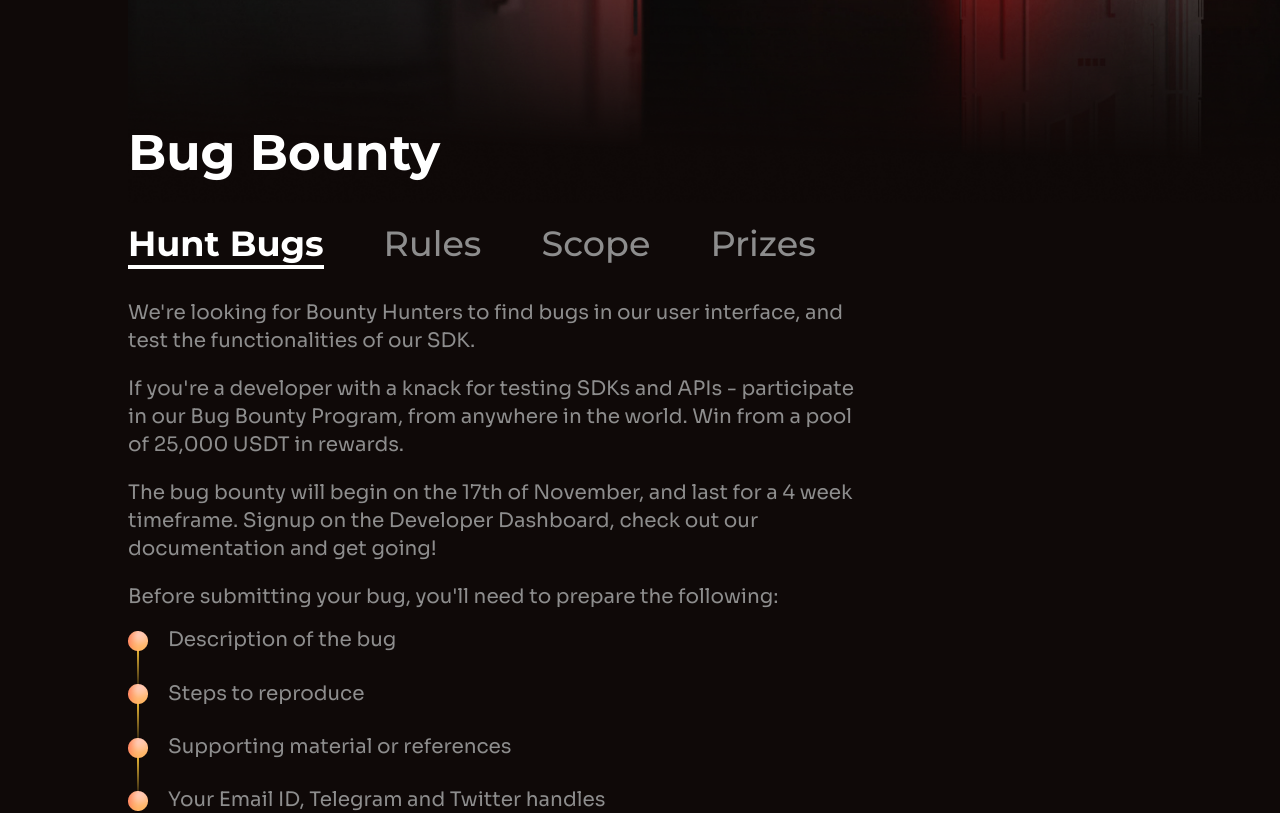
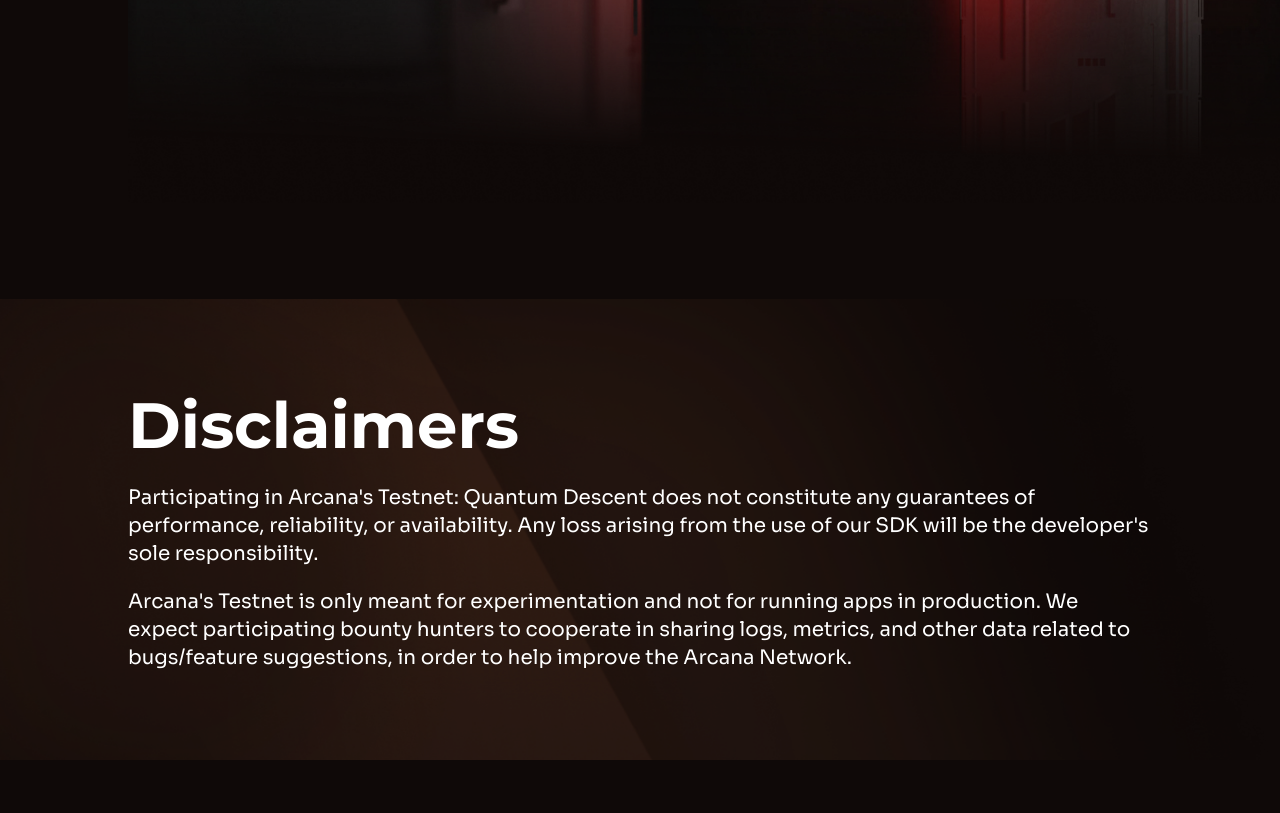
Before and after one commit to arcana-network/testnet-site, a Nuxt app: page / in a window 1280 px wide. Shown: the part 4640-5453 px from the top of the page. After the commit the page ends 5400 px from the top, so only its background shows below. Built offline with nearby package versions, Linux system fonts and the light colour scheme.

Commit message:
Removed bug bounty section from home page

```diff
--- a/pages/index.vue
+++ b/pages/index.vue
@@ -6,7 +6,6 @@
       <OverviewSection />
       <GetStartedSection />
       <BuildSection />
-      <BugBountySection />
     </main>
     <TheFooter />
   </div>
```
